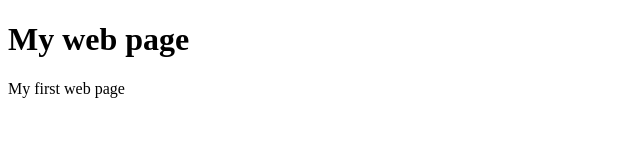
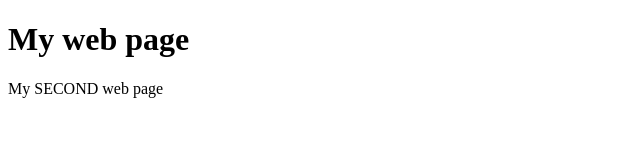
Before and after one commit to sallyshin/Soldesk_Kubernetes, a plain HTML site: page index.html in a window 1280 px wide. Shown: the full height of the page, 0-640 px from the left. Drawn offline with Linux system fonts and the light colour scheme.

Commit message:
Update index.html

```diff
--- a/index.html
+++ b/index.html
@@ -4,7 +4,7 @@
 
 <h1>My web page</h1>
 
-<p>My first web page</p>
+<p>My SECOND web page</p>
 
 </body>
 </html>
```
